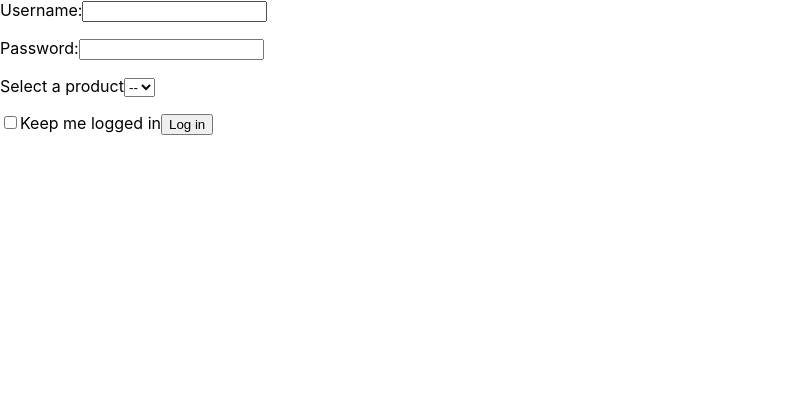
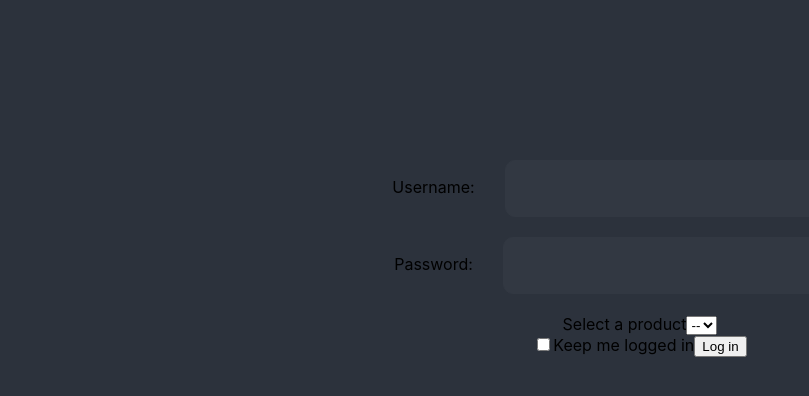
Before and after one commit to JuliaShybunka/Build-forms-in-React, a React (Create React App) app: page / in a window 1280 px wide. Shown: the top 396 px of the page, without its empty margins (0-809 px from the left). Built offline with nearby package versions, Linux system fonts and the light colour scheme.

Commit message:
Create input form style for username and password

```diff
--- a/src/InputForm.js
+++ b/src/InputForm.js
@@ -1,4 +1,5 @@
 import React from "react";
+import "./inputForm.css";
 
 class InputForm extends React.Component {
   state = {
@@ -11,10 +12,6 @@ class InputForm extends React.Component {
   handleChange = event => {
     const name = event.target.name;
     this.setState({ [name]: event.target.value });
-  };
-
-  handleSelect = event => {
-    this.setState({ selectedProduct: event.target.value });
   };
 
   handleCheck = event => {
@@ -38,8 +35,11 @@ class InputForm extends React.Component {
   };
   render() {
     return (
-      <div>
+      <div className="form">
+        <div className="container">
           <form onSubmit={this.handleSubmit}>
+            <div className="form__inner">
+              <div className="form__username">
                 <label>
                   Username:
                   <input
@@ -48,8 +48,9 @@ class InputForm extends React.Component {
                     name="username"
                     onChange={this.handleChange}
                   />
-            <p>{this.state.username}</p>
                 </label>
+              </div>
+              <div className="form__password">
                 <label>
                   Password:
                   <input
@@ -58,21 +59,24 @@ class InputForm extends React.Component {
                     name="password"
                     onChange={this.handleChange}
                   />
-            <p>{this.state.password}</p>
                 </label>
+              </div>
+              <div className="form__product">
                 <label>
                   Select a product
                   <select
                     name="selectedProduct"
                     value={this.state.selectedProduct}
-              onChange={this.handleSelect}
+                    onChange={this.handleChange}
+                    type="radio"
                   >
                     <option value="--">--</option>
                     <option value="1">1</option>
                     <option value="2">2</option>
                   </select>
-            <p> {this.state.selectedProduct}</p>
                 </label>
+              </div>
+              <div className="form__bottom">
                 <label>
                   <input
                     type="checkbox"
@@ -82,9 +86,11 @@ class InputForm extends React.Component {
                   />
                   Keep me logged in
                 </label>
-
                 <button type="submit">Log in</button>
+              </div>
+            </div>
           </form>
+        </div>
       </div>
     );
   }
--- /dev/null
+++ b/src/inputForm.css
@@ -0,0 +1,44 @@
+body {
+    background-color: #2c323c;
+}
+
+.container {
+    width: 600px;
+    margin: 0 auto;
+    margin-top: 160px;
+}
+
+.form__inner {
+    display: flex;
+    flex-direction: column;
+    align-items: center;
+}
+
+.form__username input,
+.form__password input {
+    width: 341px;
+    background-color: #323842;
+    border: none;
+    padding: 20px;
+    margin-bottom: 20px;
+    transition: all .2s ease-in-out;
+    margin-left: 30px;
+    border: 1px solid #323842;
+    border-radius: 10px;
+    color: #fff;
+}
+
+.form__username input:hover,
+.form__password input:hover {
+    transform: scale(1.1);
+    border: 1px solid #74a7ff;
+    outline: none;
+
+}
+
+.form__username input:focus,
+.form__password input:focus {
+    background-color: #323842;
+    box-shadow: 0 0 0 3px #323842;
+    outline: none;
+}
```
Lines whose indentation alone changed are shown as unchanged.
